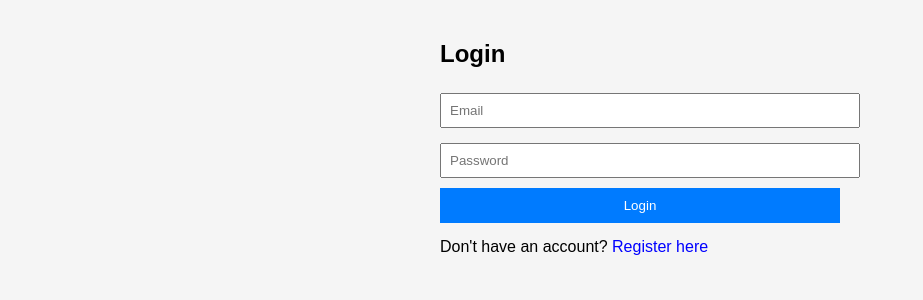
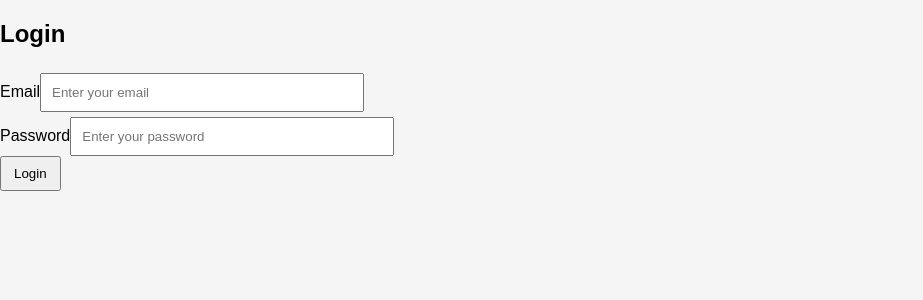
Before and after one commit to karishmasri-2006/blog-platform, a React app in the folder frontend/: page /login in a window 1280 px wide. Shown: the top 300 px of the page, without its empty margins (0-923 px from the left). Built offline with nearby package versions, Linux system fonts and the light colour scheme; no server answers; the HTML template or start-up script is replaced by a standard one.

Commit message:
fix: remove double /api from axios base URL

```diff
--- a/frontend/src/api/axios.js
+++ b/frontend/src/api/axios.js
@@ -3,7 +3,7 @@ import axios from 'axios'
 const API_URL = import.meta.env.VITE_API_URL
 
 const api = axios.create({
-  baseURL: `${API_URL}/api`, // This must say API_URL, not localhost
+  baseURL: API_URL,
   withCredentials: false
 })
 
--- a/frontend/src/pages/Login.jsx
+++ b/frontend/src/pages/Login.jsx
@@ -1,54 +1,59 @@
-import { useState } from "react";
-import { useNavigate, Link } from "react-router-dom";
-import axios from "axios";
+import { useState } from 'react';
+import { useNavigate } from 'react-router-dom';
+import api from '../api/axios'; // This uses your fixed axios.js
 
-function Login() {
-  const [email, setEmail] = useState("");
-  const [password, setPassword] = useState("");
-  const [error, setError] = useState("");
-  const [loading, setLoading] = useState(false);
+const Login = () => {
   const navigate = useNavigate();
 
-  const API_URL = "https://blog-platform-f7yo.onrender.com";
+  const [formData, setFormData] = useState({
+    email: '',
+    password: ''
+  });
 
-  const handleLogin = async (e) => {
+  const [error, setError] = useState('');
+  const [loading, setLoading] = useState(false);
+
+  const handleChange = (e) => {
+    setFormData({
+      ...formData,
+      [e.target.name]: e.target.value
+    });
+  };
+
+  const handleSubmit = async (e) => {
     e.preventDefault();
-    setError("");
+    setError('');
     setLoading(true);
-    console.log("Attempting login to:", `${API_URL}/api/auth/login`);
 
     try {
-      const res = await axios.post(`${API_URL}/api/auth/login`, {
-        email,
-        password
-      });
+      // IMPORTANT: No /api here. baseURL already has /api
+      const res = await api.post('/auth/login', formData);
 
-      console.log("Login response:", res.data);
+      console.log('Login success:', res.data);
 
-      // Your backend likely returns { user: {...} } or { message: "Login success", user: {...} }
+      // Save token if your backend sends one
+      if (res.data.token) {
+        localStorage.setItem('token', res.data.token);
+      }
+
+      // Save user data
       if (res.data.user) {
-        localStorage.setItem("user", JSON.stringify(res.data.user));
-        navigate("/dashboard");
-      } else if (res.data.message === "Login success" && res.data.token) {
-        localStorage.setItem("user", JSON.stringify(res.data));
-        navigate("/dashboard");
+        localStorage.setItem('user', JSON.stringify(res.data.user));
+      }
+
+      // Redirect to dashboard or home
+      navigate('/dashboard');
+
+    } catch (err) {
+      console.error('Login error:', err);
+
+      // Show the actual error from backend
+      if (err.response?.data?.message) {
+        setError(err.response.data.message);
+      } else if (err.response?.status === 404) {
+        setError('Login endpoint not found. Check API URL.');
       } else {
-        setError("Login failed: No user data in response");
-      }
-    } catch (err) {
-      console.error("Login error:", err);
-      console.error("Error response:", err.response);
-
-      if (err.response?.status === 404) {
-        setError("Login endpoint not found. Backend route issue.");
-      } else if (err.response?.status === 401) {
-        setError("Invalid email or password");
-      } else if (err.response?.status === 400) {
-        setError(err.response?.data?.message || "Invalid request");
-      } else if (err.code === "ERR_NETWORK") {
-        setError("Cannot connect to server. Backend might be sleeping.");
-      } else {
-        setError("Login failed. Check console for details.");
+        setError('Login failed. Please try again.');
       }
     } finally {
       setLoading(false);
@@ -56,54 +61,44 @@ function Login() {
   };
 
   return (
-    <div style={{ padding: "20px", maxWidth: "400px", margin: "0 auto" }}>
-      <h2>Login</h2>
-      <form onSubmit={handleLogin}>
-        <div style={{ marginBottom: "10px" }}>
+    <div className="login-container">
+      <form onSubmit={handleSubmit} className="login-form">
+        <h2>Login</h2>
+
+        {error && <div className="error-message">{error}</div>}
+
+        <div className="form-group">
+          <label htmlFor="email">Email</label>
           <input
             type="email"
-            placeholder="Email"
-            value={email}
-            onChange={(e) => setEmail(e.target.value)}
+            id="email"
+            name="email"
+            value={formData.email}
+            onChange={handleChange}
             required
-            style={{ width: "100%", padding: "8px" }}
+            placeholder="Enter your email"
           />
         </div>
 
-        <div style={{ marginBottom: "10px" }}>
+        <div className="form-group">
+          <label htmlFor="password">Password</label>
           <input
             type="password"
-            placeholder="Password"
-            value={password}
-            onChange={(e) => setPassword(e.target.value)}
+            id="password"
+            name="password"
+            value={formData.password}
+            onChange={handleChange}
             required
-            style={{ width: "100%", padding: "8px" }}
+            placeholder="Enter your password"
           />
         </div>
 
-        {error && <p style={{ color: "red", marginBottom: "10px" }}>{error}</p>}
-
-        <button
-          type="submit"
-          disabled={loading}
-          style={{
-            width: "100%",
-            padding: "10px",
-            cursor: loading ? "not-allowed" : "pointer",
-            background: loading ? "#ccc" : "#007bff",
-            color: "white",
-            border: "none"
-          }}
-        >
-          {loading ? "Logging in..." : "Login"}
+        <button type="submit" disabled={loading}>
+          {loading ? 'Logging in...' : 'Login'}
         </button>
       </form>
-
-      <p style={{ marginTop: "15px" }}>
-        Don't have an account? <Link to="/register">Register here</Link>
-      </p>
     </div>
   );
-}
+};
 
 export default Login;
```
Also changed, not shown: 1 other file (tests, documents, lock files or other folders).
